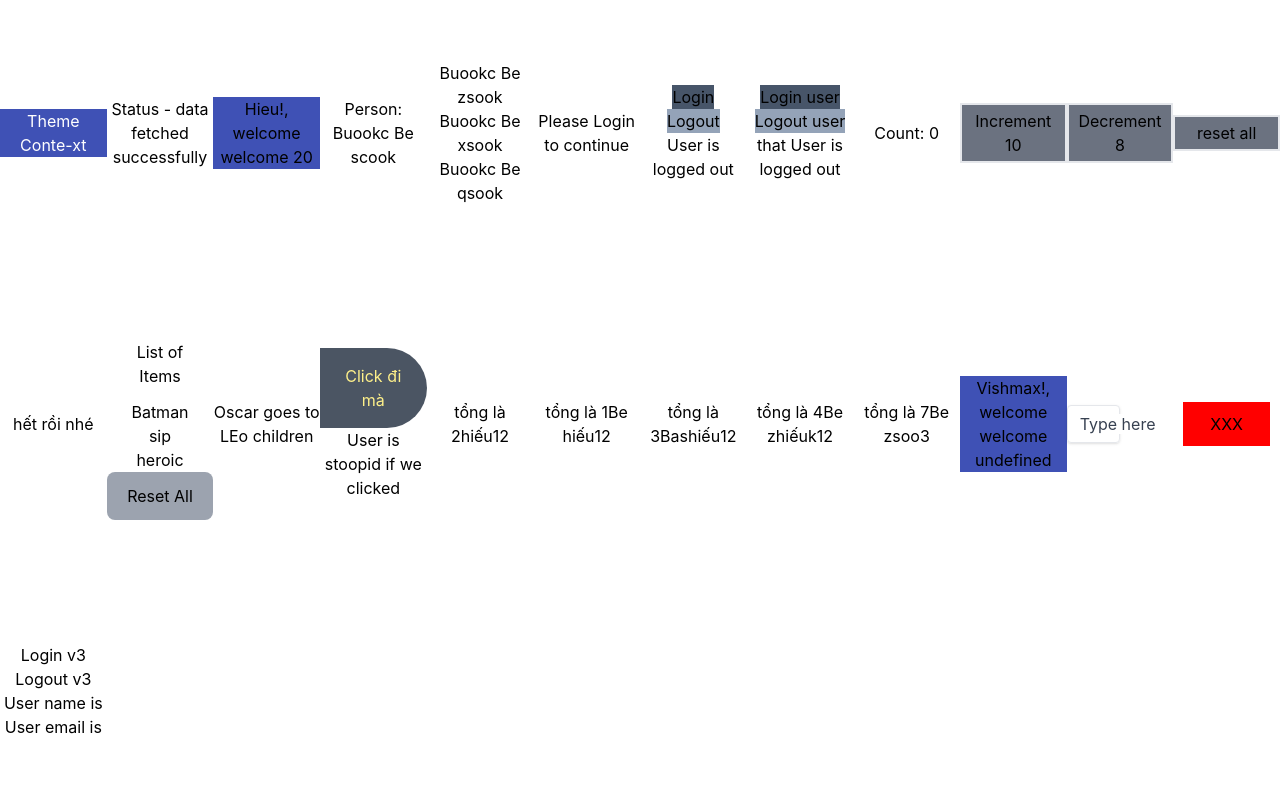
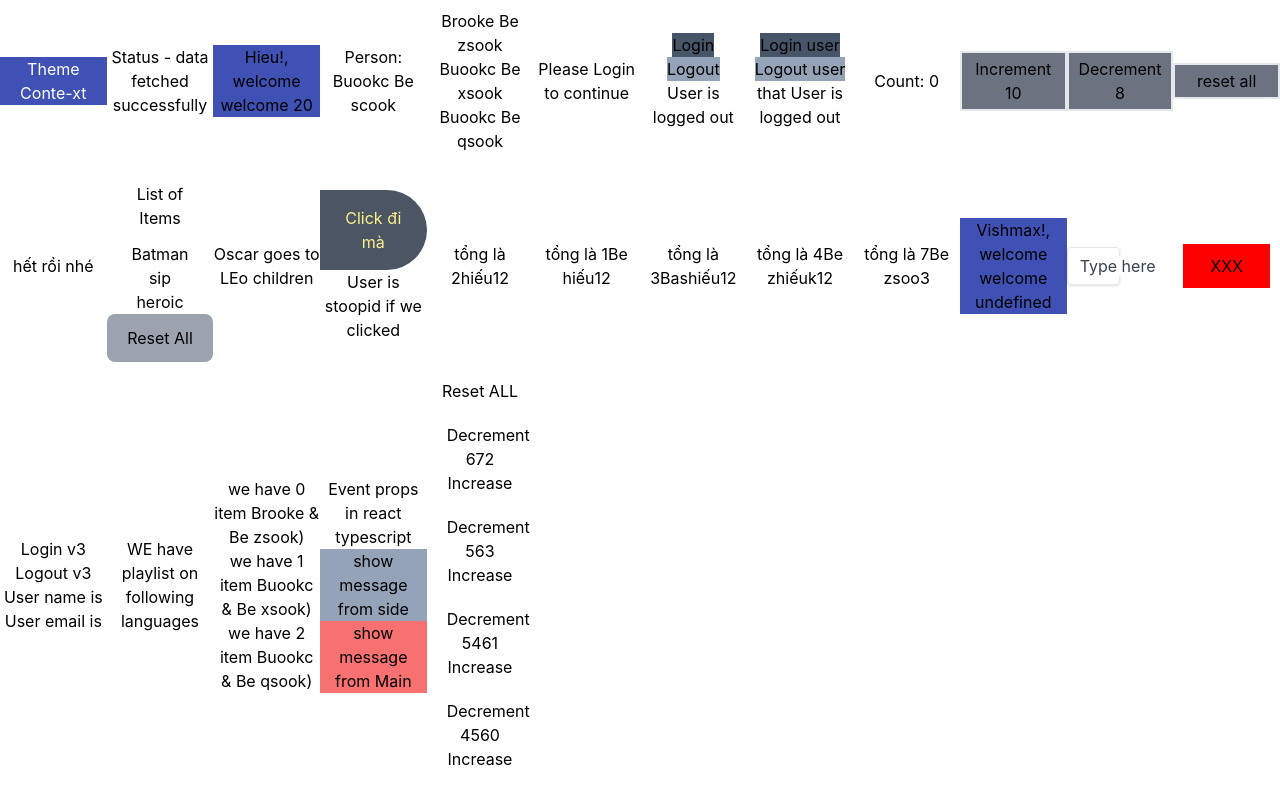
Before and after one commit to trantrunghieuvns/learning-typescript-codeevolution, a React (Create React App) app: page / in a window 1280 px wide. Shown: the top 800 px of the page. Built offline with nearby package versions, Linux system fonts and the light colour scheme.

Commit message:
useEffect in typescript

```diff
--- a/src/App.tsx
+++ b/src/App.tsx
@@ -21,6 +21,11 @@ import './App.css';
 import { useState } from 'react';
 import Test from './components/useState&MapArray/BestTestSolution';
 
+import LessonOne from './components/IndianFriend/LessonOne-PassingArray';
+import LessonTwoMain from './components/IndianFriend/LessonTwo-PassingOnClickFunctionValueIndex';
+import { LessonThree } from './components/IndianFriend/LessonThree';
+
+
 type backUp = {
   resultArray: string[]
   people: string[]
@@ -36,7 +41,7 @@ function App() {
 
   const nameList = [
     {
-      first: ' Buookc',
+      first: ' Brooke',
       last: 'Be zsook'
     },
     {
@@ -49,6 +54,8 @@ function App() {
     },
 
   ]
+
+
 
   return (
     <UserContextProvider>
@@ -65,7 +72,7 @@ function App() {
           <Login />
           <User email={''} />
           <ReducerCounter />
-          <List items={['Batman', 'sip', 'heroic']} onClick={(event) => console.log(event)} />
+          <List items={['Batman', 'sip', 'heroic']} />
           <Oscar>
             <Heading children={''} />
           </Oscar>
@@ -78,6 +85,9 @@ function App() {
           </div>
           <Container styles={{ backgroundColor: 'red', padding: '10px', margin: '10px' }} />
           <UserA />
+          <LessonOne lang={nameList as []} />
+          <LessonTwoMain />
+          <LessonThree id={0} count={0} minus={0} />
         </div>
       </ThemeContextProvider>
     </UserContextProvider>
--- /dev/null
+++ b/src/components/IndianFriend/LessonOne-PassingArray.tsx
@@ -0,0 +1,25 @@
+import React from 'react'
+
+type PlaylistProps = {
+    lang: {
+        first: string;
+        last: string;
+    }[];
+}
+
+const One = ({ lang }: PlaylistProps) => {
+    return (
+        <>
+            <h2>WE have playlist on following languages </h2>
+            <div className='grid grid-cols'>
+                {lang.map((item, index) => {
+                    return (
+                        <div>we have {index} item {item.first} & {item.last})</div>
+                    )
+                })}
+            </div>
+        </>
+    )
+}
+
+export default One
--- /dev/null
+++ b/src/components/IndianFriend/LessonThree-CounterSecond.tsx
@@ -0,0 +1,26 @@
+import { useEffect, useState } from "react";
+import { CounterTypes } from "./LessonThree";
+
+
+const Counter = (props: CounterTypes) => {
+    console.log('props', props)
+    const [hount, setHount] = useState(props.count);
+
+    useEffect(() => setHount(props.count), [props])
+    // very gud to change value, state using useEffect
+    return (
+        <>
+            <div className="m-5">
+                <button onClick={() => setHount(hount - props.minus)}>Decrement</button >
+                <span className="btn btn-warning ">{hount}
+                </span>
+                <button onClick={() => setHount(hount + props.minus)}>
+                    Increase
+                </button>
+
+            </div>
+        </>
+    )
+}
+
+export default Counter;
--- /dev/null
+++ b/src/components/IndianFriend/LessonThree.tsx
@@ -0,0 +1,40 @@
+import React from "react";
+import { useState } from "react";
+import Counter from "./LessonThree-CounterSecond";
+
+
+export interface CounterTypes {
+    id: number;
+    count: number;
+    minus: number;
+}
+const Counters: CounterTypes[] = [
+    { id: 1, count: 672, minus: 43 },
+    { id: 2, count: 563, minus: 1 },
+    { id: 3, count: 5461, minus: 434 },
+    { id: 4, count: 4560, minus: 55 },
+];
+
+export function LessonThree(props: CounterTypes) {
+    const [counters, setCounters] = useState<CounterTypes[]>(Counters)
+    const handleReset = () => {
+        const localCounters = counters.map((c) => {
+            c.count = 0;
+            return c;
+        }
+        )
+        setCounters(localCounters);
+    }
+
+    return (<div>
+
+        <button onClick={() => handleReset()}
+        >Reset ALL</button>
+        {counters.map((counter) => <>
+
+            <Counter key={counter.id} count={counter.count} id={0} minus={counter.minus} />
+
+        </>)}
+    </div>)
+
+}
--- /dev/null
+++ b/src/components/IndianFriend/LessonTwo-PassingOnClickFunctionValueIndex.tsx
@@ -0,0 +1,18 @@
+import React from 'react'
+import LessonTwoSide from './LessonTwoSide'
+
+const LessonTwoMain = () => {
+    const handleClick = (e: React.MouseEvent<HTMLButtonElement, MouseEvent>, index: number) => {
+        console.log('welcome welcome from main', e, index)
+    }
+    return (
+        <div>
+            <LessonTwoSide onMessage={handleClick} />
+            <button className='bg-red-400' onClick={(e) => handleClick(e, 45)}>
+                show message from Main
+            </button>
+        </div>
+    )
+}
+
+export default LessonTwoMain
--- /dev/null
+++ b/src/components/IndianFriend/LessonTwoSide.tsx
@@ -0,0 +1,19 @@
+import React from 'react'
+
+type MessageProps = {
+  onMessage: (e: React.MouseEvent<HTMLButtonElement, MouseEvent>, index: number) => void;
+}
+// const handleClick = () => {
+//   console.log('welcome welcome from side ')
+// }
+const LessonTwoSide = (props: MessageProps) => {
+
+  return (
+    <div>
+      Event props in react typescript
+      <button onClick={(e) => props.onMessage(e, 231)} className='bg-slate-400'>show message from side</button>
+    </div>
+  )
+}
+
+export default LessonTwoSide
--- a/src/components/useState&MapArray/BestTestSolution.tsx
+++ b/src/components/useState&MapArray/BestTestSolution.tsx
@@ -1,13 +1,6 @@
 import React, { useState } from 'react'
 
-type XProp = {
-    id: number;
-    name: string;
-    coin: number;
-
-}
-
-const nameCList: XProp[] = [
+const nameCList = [
     {
         id: 2,
         name: 'hiếu',
--- a/src/components/useState&MapArray/List.tsx
+++ b/src/components/useState&MapArray/List.tsx
@@ -2,15 +2,12 @@ import React, { useEffect } from 'react'
 import { useState } from 'react';
 import { uuid } from 'uuidv4';
 
-type ListProps = {
-    items: string[]
-    onClick: (value: string) => void
-}
+type ListProps = { items: string[] }
 
-export const List = ({ items, onClick }: ListProps) => {
-    let [phuItems, setPhuItems] = useState<string[]>([...items]);
-    // let [removedItems, setGetRemovedItems] = useState<string[]>([]); *1*
-    let [listItems, setListItems] = useState<string[]>(items);
+
+export const List = ({ items }: ListProps) => { // must declare if items is outside scope
+    let [phuItems, setPhuItems] = useState(items);
+    let [listItems, setListItems] = useState(items);
 
     const deleteItem = (index: number) => {
         // setGetRemovedItems(listItems.filter((a, e) => index === e)) *2*
```
